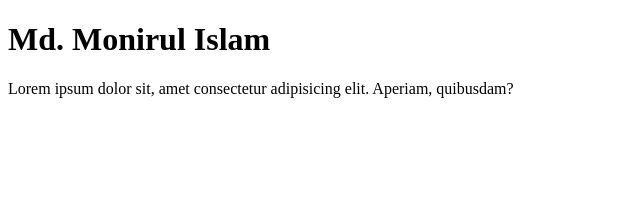
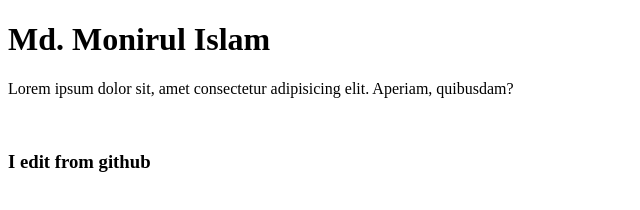
Before and after one commit to monirmim/First-Project, a plain HTML site: page index.html in a window 1280 px wide. Shown: the whole page, without its empty margins (0-640 px from the left). Drawn offline with Linux system fonts and the light colour scheme.

Commit message:
Update index.html

```diff
--- a/index.html
+++ b/index.html
@@ -8,6 +8,8 @@
 </head>
 <body>
     <h1>Md. Monirul Islam</h1>
-    <p>Lorem ipsum dolor sit, amet consectetur adipisicing elit. Aperiam, quibusdam?</p>
+    <p>Lorem ipsum dolor sit, amet consectetur adipisicing elit. Aperiam, quibusdam?</p> <br>
+    <h3> I edit from github</p>
+
 </body>
 </html>
```
